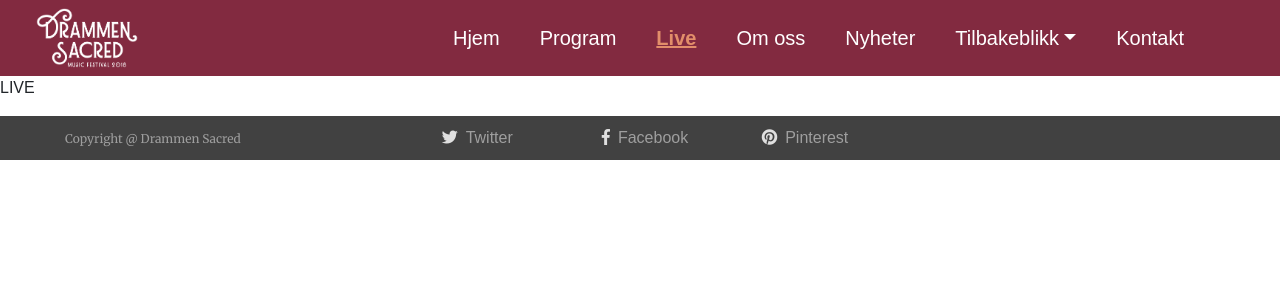
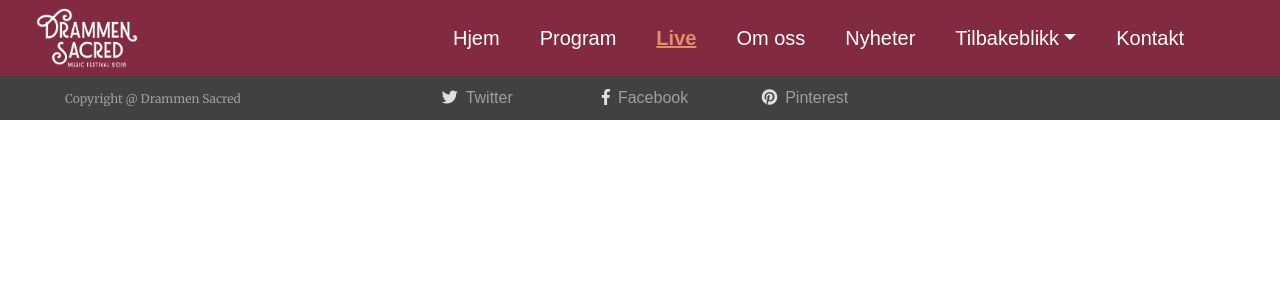
Before and after one commit to SondreBerntsen/webprosjekt3, a React (Create React App) app in the folder react-app/: page /live in a window 1280 px wide. Shown: the top 300 px of the page. Built offline with nearby package versions, Linux system fonts and the light colour scheme; a web font is replaced by a local one.

Commit message:
Live component api key

```diff
--- a/react-app/src/components/live/Live.js
+++ b/react-app/src/components/live/Live.js
@@ -3,9 +3,10 @@ import React, { Component } from "react";
 import Navbar from "../Navbar";
 import Footer from "../Footer";
 import "../../styles/live.css";
+//import YouTube from "react-youtube";
+//const YoutubeLive = require("youtube-live-react");
 
 class Live extends Component {
-
   /*
 
     LIVE VIDEO
@@ -14,14 +15,63 @@ class Live extends Component {
 
     LISTE OVER PLANLAGTE LIVE STREAMS
 
+    key=AIzaSyDgh0qAGY0pn7fOQ3TnJW0XHeKtLjNcRHU
+
+    const url= "https://www.googleapis.com/youtube/v3/liveStreams?part=id&key=AIzaSyDgh0qAGY0pn7fOQ3TnJW0XHeKtLjNcRHU";
+
     */
-
+  componentDidMount() {
+    /* fetch(
+      `https://www.googleapis.com/youtube/v3/search?part=snippet&channelId=UCLA_DiR1FfKNvjuUpBHmylQ&eventType=live&type=video&key=AIzaSyDgh0qAGY0pn7fOQ3TnJW0XHeKtLjNcRHU&enablejsapi=1&origin=http://localhost:3000`
+    )
+      .then(response => response.json())
+      .then(responseJson => {
+        console.log(responseJson);
+        if (responseJson && responseJson.items[0])
+          this.setState({
+            videoId: responseJson.items[0].id.videoId
+          });
+      })
+      .catch(error => {
+        console.error(error);
+      });*/
+  }
 
   render() {
+    /*const YOUTUBE_API = `https://www.googleapis.com/youtube/v3/search?part=snippet&channelId=UCLA_DiR1FfKNvjuUpBHmylQ&eventType=live&type=video&key=AIzaSyDgh0qAGY0pn7fOQ3TnJW0XHeKtLjNcRHU`;*/
+
+    /*  const youtube = (
+        <YoutubeLive
+          iframeWidth={400}
+          iframeHeight={200}
+          maxResults={2}
+          youtubeChannelId="UCLA_DiR1FfKNvjuUpBHmylQ"
+          googleApiKey="AIzaSyDgh0qAGY0pn7fOQ3TnJW0XHeKtLjNcRHU"
+        />
+      );
+      console.log(youtube);*/
+    //return youtube;
+
+    /*function randomId() {
+      const randomId = Math.random();
+      return randomId;
+      <YouTube
+        apiKey="AIzaSyDgh0qAGY0pn7fOQ3TnJW0XHeKtLjNcRHU"
+        videoId="wwMDvPCGeE0" // The YouTube video ID
+        showFullscreenButton
+        onReady={e => this.setState({ isReady: true })}
+        onChangeState={e => this.setState({ status: e.state })}
+        onChangeQuality={e => this.setState({ quality: e.quality })}
+        onError={e => this.setState({ error: e.error })}
+        style={{ height: 300 }}
+        host="https://www.youtube.com"
+      />
+    }*/
+
+    //console.log(this.state.videoId);
     return (
       <div>
         <Navbar />
-                <p>LIVE</p>
         <Footer />
       </div>
     );
```
Lines whose indentation alone changed are shown as unchanged.
